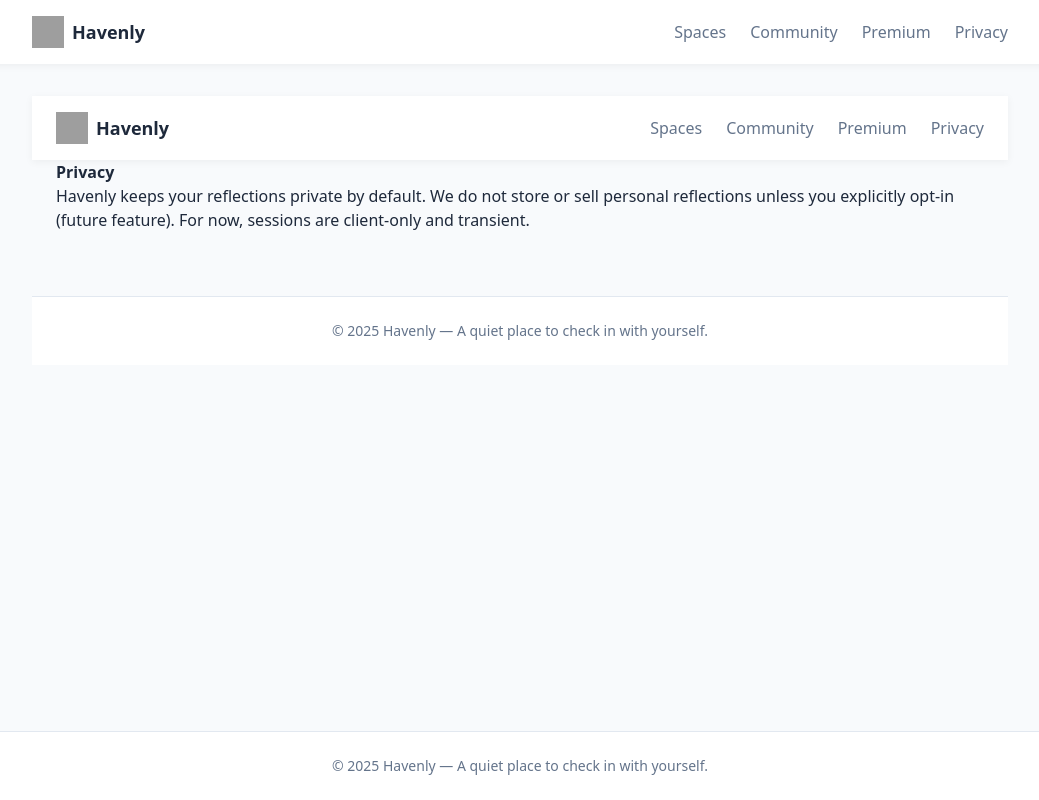
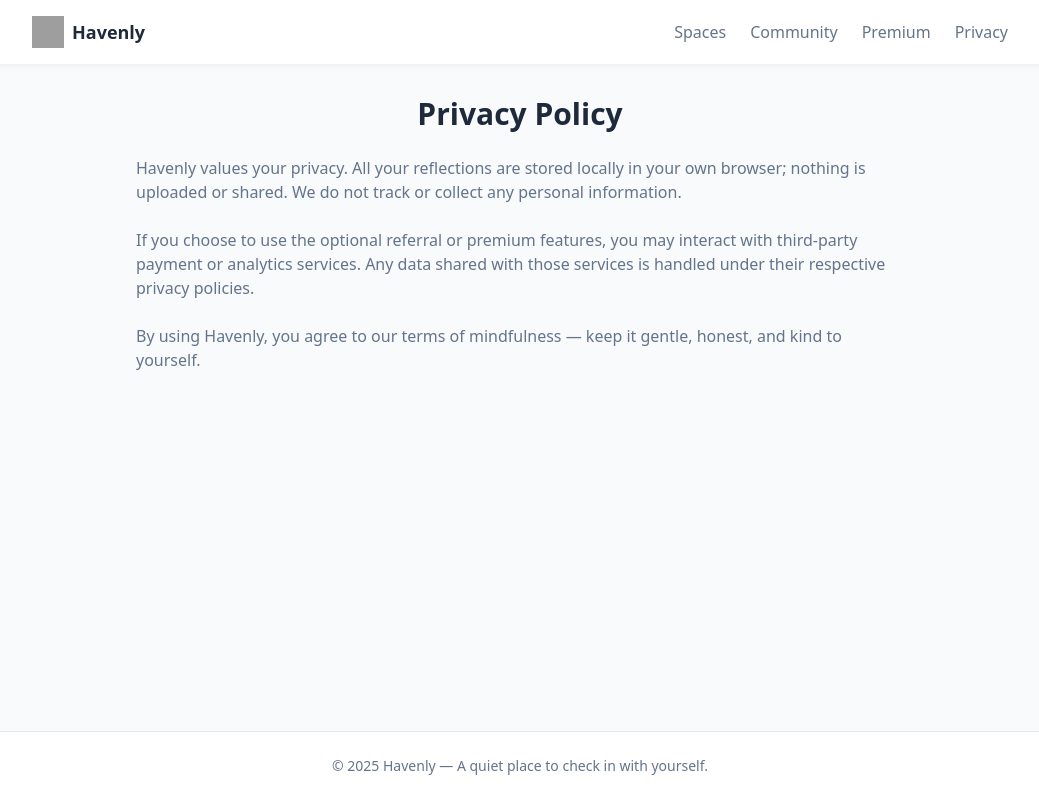
Before and after one commit to Khrboshi/havenly, a Next.js app: page /privacy in a window 1280 px wide. Shown: the whole page, without its empty margins (120-1159 px from the left). Built offline with nearby package versions, Linux system fonts and the light colour scheme; grey boxes are pictures that could not be loaded.

Commit message:
Update privacy.js

```diff
--- a/pages/privacy.js
+++ b/pages/privacy.js
@@ -1,15 +1,28 @@
-import Header from '../components/Header'
-import Footer from '../components/Footer'
+import Head from "next/head";
 
-export default function Privacy(){
+export default function Privacy() {
   return (
     <>
-      <Header/>
-      <main className="container about">
-        <h2>Privacy</h2>
-        <p>Havenly keeps your reflections private by default. We do not store or sell personal reflections unless you explicitly opt-in (future feature). For now, sessions are client-only and transient.</p>
-      </main>
-      <Footer/>
+      <Head>
+        <title>Privacy Policy — Havenly</title>
+      </Head>
+      <div className="max-w-3xl mx-auto space-y-6">
+        <h1 className="text-3xl font-semibold mb-4 text-center">Privacy Policy</h1>
+        <p className="text-text-muted">
+          Havenly values your privacy. All your reflections are stored locally in
+          your own browser; nothing is uploaded or shared. We do not track or
+          collect any personal information.
+        </p>
+        <p className="text-text-muted">
+          If you choose to use the optional referral or premium features, you may
+          interact with third-party payment or analytics services. Any data shared
+          with those services is handled under their respective privacy policies.
+        </p>
+        <p className="text-text-muted">
+          By using Havenly, you agree to our terms of mindfulness — keep it gentle,
+          honest, and kind to yourself.
+        </p>
+      </div>
     </>
-  )
+  );
 }
```
